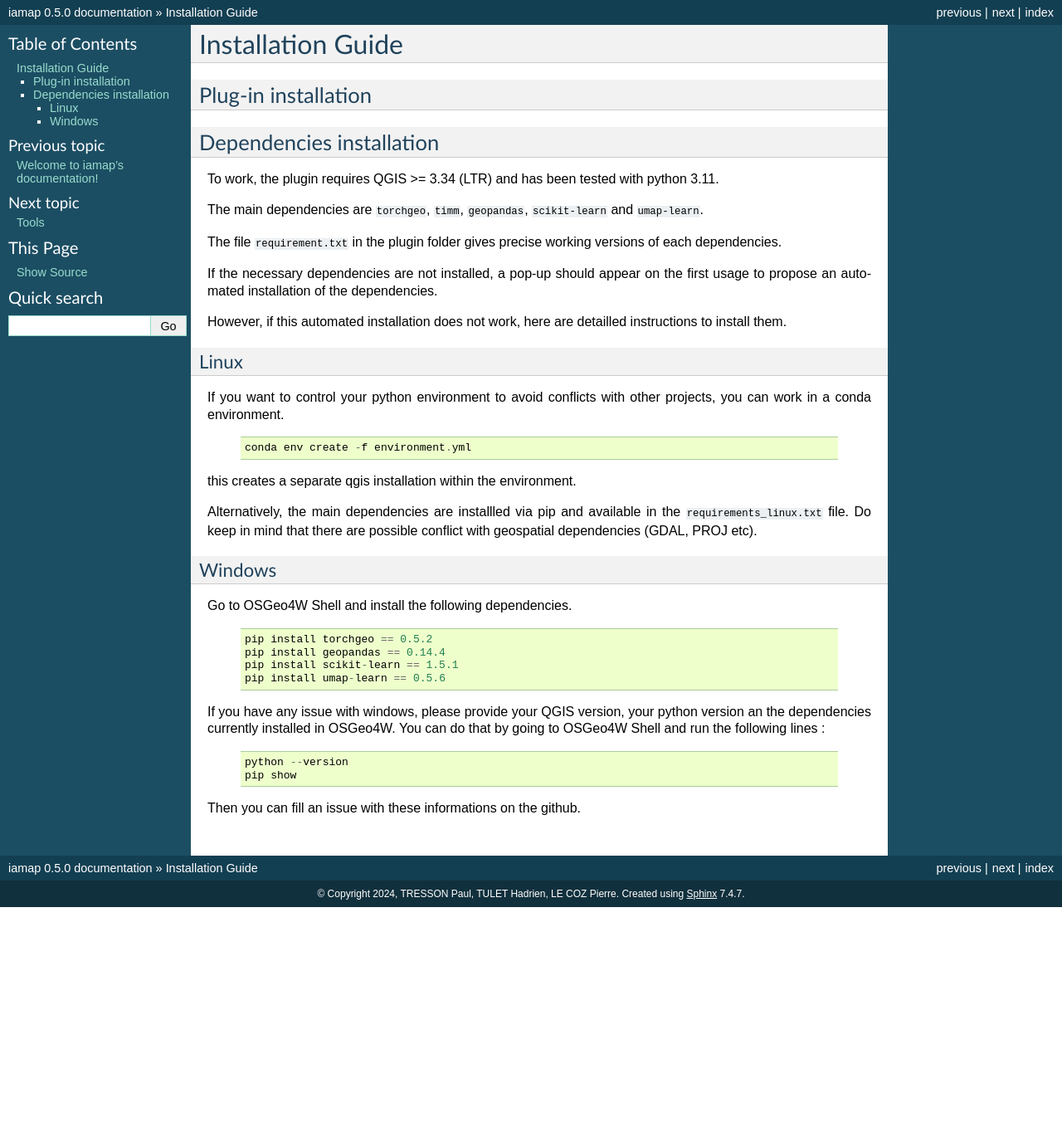
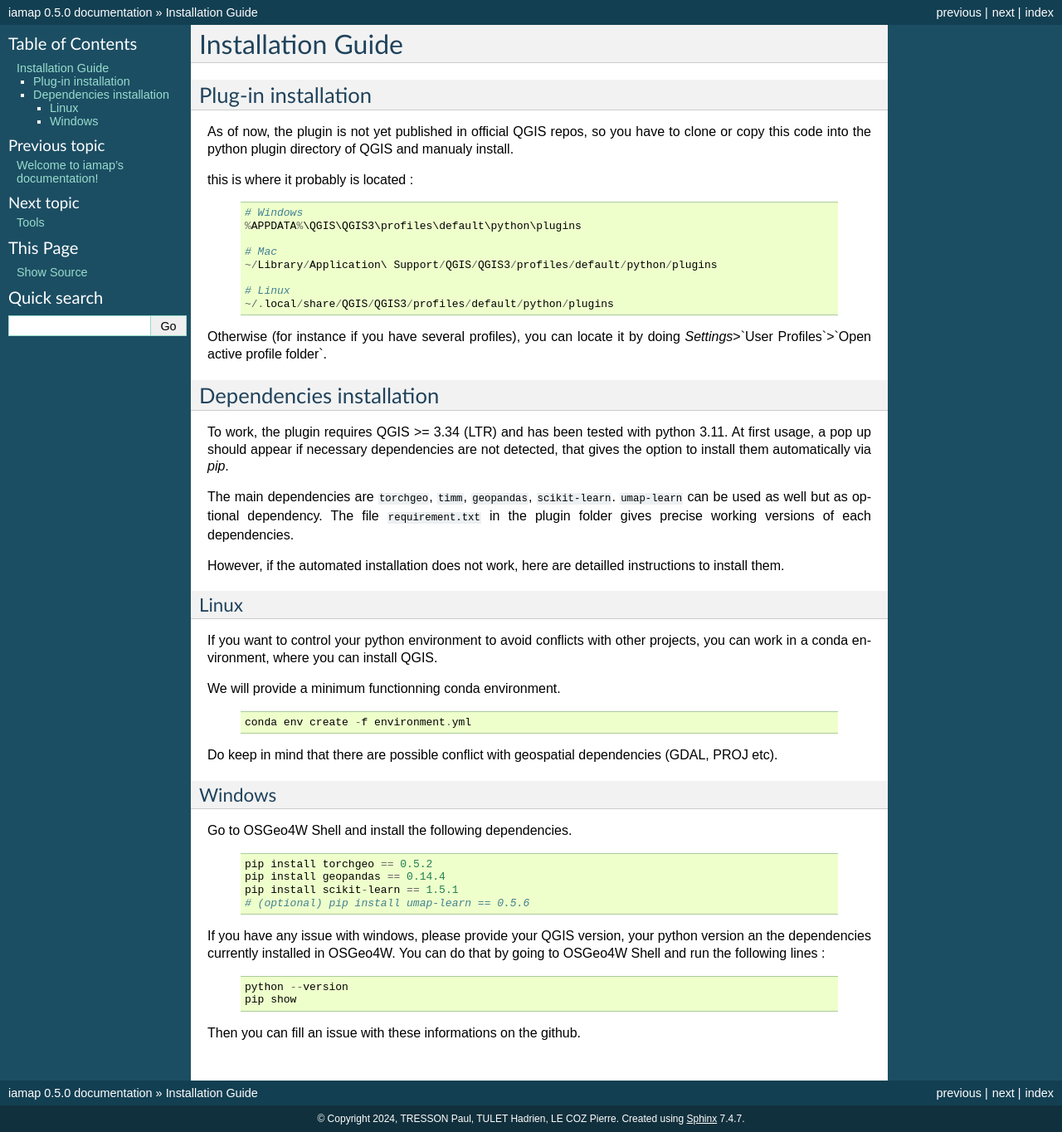
Before and after one commit to umr-amap/iamap, a Sphinx documentation site: the page built from docs/source/Installation.rst, in a window 1280 px wide. Shown: the whole page at 83% size. Built offline with Sphinx 7.4.7, drawn with Linux system fonts in a browser that asks for light colours; before the commit the page ends 1093 px from its top, so only the background shows below that.

```diff
--- a/docs/source/Installation.rst
+++ b/docs/source/Installation.rst
@@ -6,32 +6,52 @@ Installation Guide
 Plug-in installation
 ---------------------
 
+As of now, the plugin is not yet published in official QGIS repos, so you have to clone or copy this code into the python plugin directory of QGIS and manualy install.
+
+this is where it probably is located :
+
+   ::
+
+        # Windows
+        %APPDATA%\QGIS\QGIS3\profiles\default\python\plugins
+
+        # Mac
+        ~/Library/Application\ Support/QGIS/QGIS3/profiles/default/python/plugins
+
+        # Linux
+        ~/.local/share/QGIS/QGIS3/profiles/default/python/plugins
+
+
+Otherwise (for instance if you have several profiles), you can locate it by doing `Settings`>`User Profiles`>`Open active profile folder`.
+
+
 Dependencies installation
 --------------------------
 
-To work, the plugin requires QGIS >= 3.34 (LTR) and has been tested with python 3.11.
+To work, the plugin requires QGIS >= 3.34 (LTR) and has been tested with python 3.11. At first usage, a pop up should appear if necessary dependencies are not detected, that gives the option to install them automatically via `pip`.
 
-The main dependencies are ``torchgeo``, ``timm``, ``geopandas``, ``scikit-learn`` and ``umap-learn``.
-
+The main dependencies are ``torchgeo``, ``timm``, ``geopandas``, ``scikit-learn``. ``umap-learn`` can be used as well but as optional dependency.
 The file ``requirement.txt`` in the plugin folder gives precise working versions of each dependencies.
 
-If the necessary dependencies are not installed, a pop-up should appear on the first usage to propose an automated installation of the dependencies.
 
-However, if this automated installation does not work, here are detailled instructions to install them.
+However, if the automated installation does not work, here are detailled instructions to install them.
 
 Linux
 ^^^^^^
 
-If you want to control your python environment to avoid conflicts with other projects, you can work in a conda environment.
+If you want to control your python environment to avoid conflicts with other projects, you can work in a conda environment, where you can install QGIS.
+
+We will provide a minimum functionning conda environment.
 
    ::
 
         conda env create -f environment.yml
 
-this creates a separate qgis installation within the environment.
+.. this creates a separate qgis installation within the environment.
 
-Alternatively, the main dependencies are installled via pip and available in the ``requirements_linux.txt`` file. Do keep in mind that there are possible conflict with geospatial dependencies (GDAL, PROJ etc).
+.. Alternatively, the main dependencies are installled via pip and available in the ``requirements_linux.txt`` file.
 
+Do keep in mind that there are possible conflict with geospatial dependencies (GDAL, PROJ etc).
 
 
 Windows
@@ -44,7 +64,7 @@ Go to OSGeo4W Shell and install the following dependencies.
        pip install torchgeo == 0.5.2
        pip install geopandas == 0.14.4
        pip install scikit-learn == 1.5.1
-       pip install umap-learn == 0.5.6
+       # (optional) pip install umap-learn == 0.5.6
 
 If you have any issue with windows, please provide your QGIS version, your python version an the dependencies currently installed in OSGeo4W.
 You can do that by going to OSGeo4W Shell and run the following lines :
```
Also changed, not shown: README.md (+4 -0 lines), docs/source/More.rst (+38 -3 lines).
